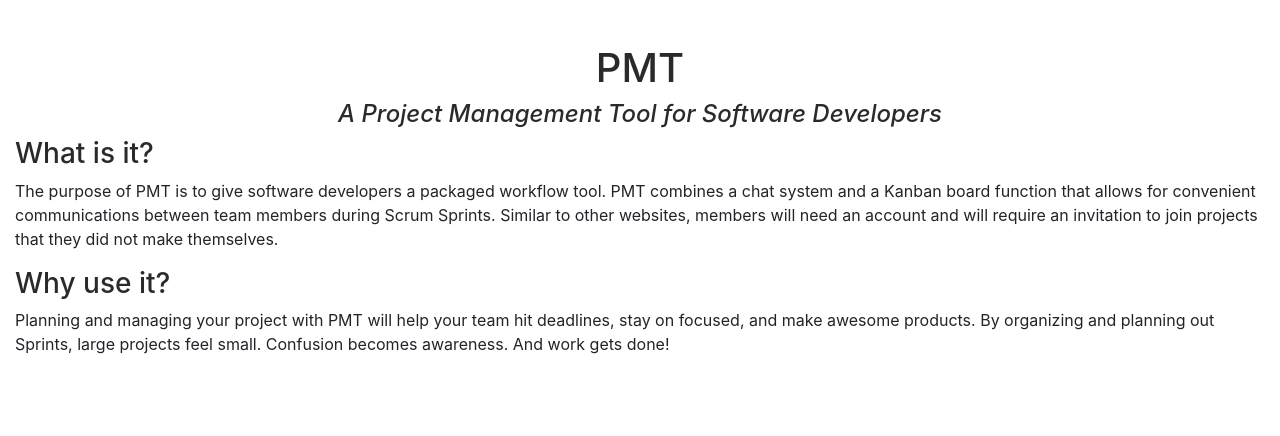
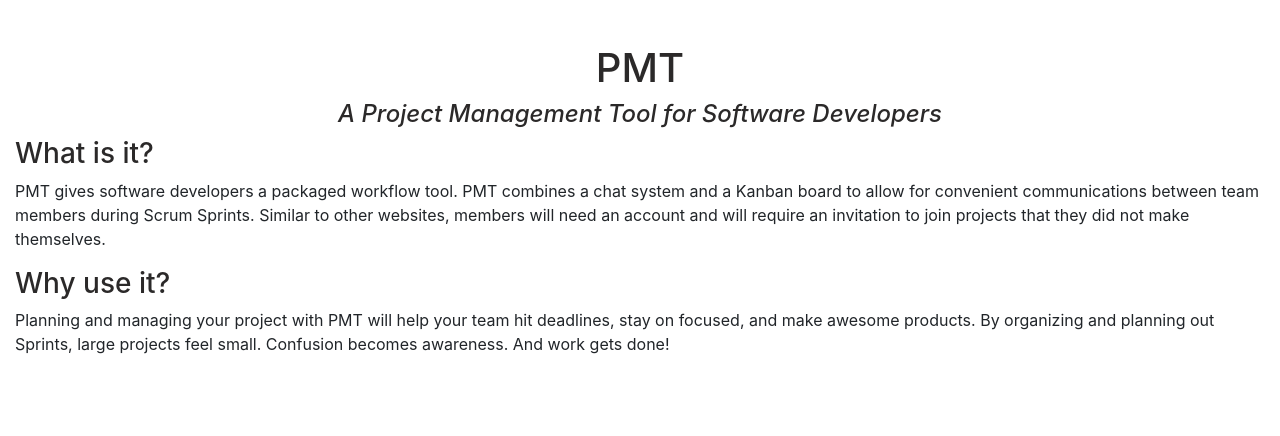
Before and after one commit to crossa95/scrumptious, a Flask app: page / in a window 1280 px wide. Shown: the part 959-1395 px from the top of the page. Run offline with Flask 2, Linux system fonts and the light colour scheme; some libraries are stand-ins or nearby versions.

Commit message:
Update home.html

```diff
--- a/PagesInFlask/app/templates/home.html
+++ b/PagesInFlask/app/templates/home.html
@@ -54,7 +54,7 @@
   <h4 align = "center"> <i>A Project Management Tool for Software Developers</i></h3>
 
   <h3>What is it?</h3>
-  <p>The purpose of PMT is to give software developers a packaged workflow tool. PMT combines a chat system and a Kanban board function that allows for convenient communications between team members during Scrum Sprints. Similar to other websites, members will need an account and will require an invitation to join projects that they did not make themselves.
+  <p>PMT gives software developers a packaged workflow tool. PMT combines a chat system and a Kanban board to allow for convenient communications between team members during Scrum Sprints. Similar to other websites, members will need an account and will require an invitation to join projects that they did not make themselves.
 
   </p>
   <h3 >Why use it?</h3>
```
